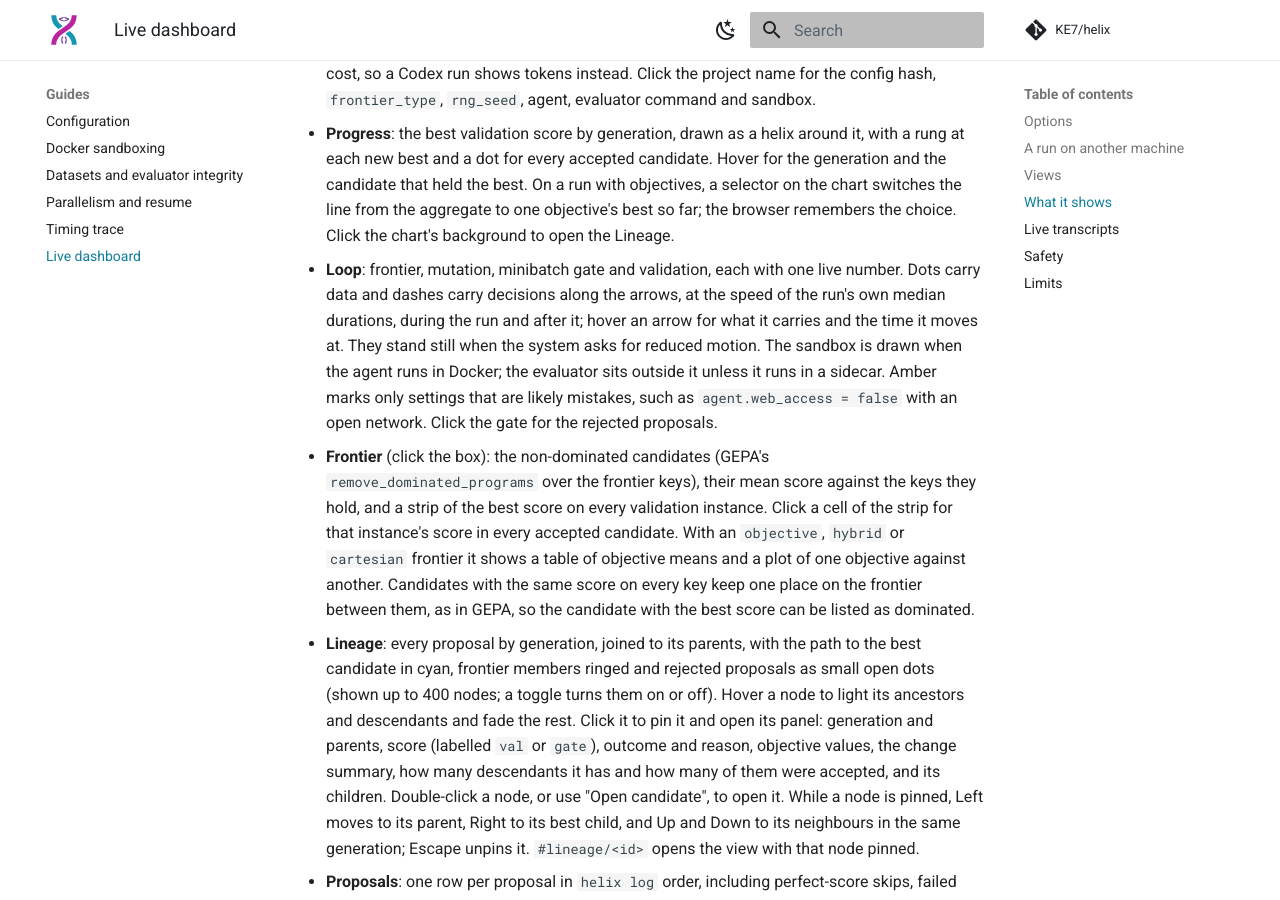
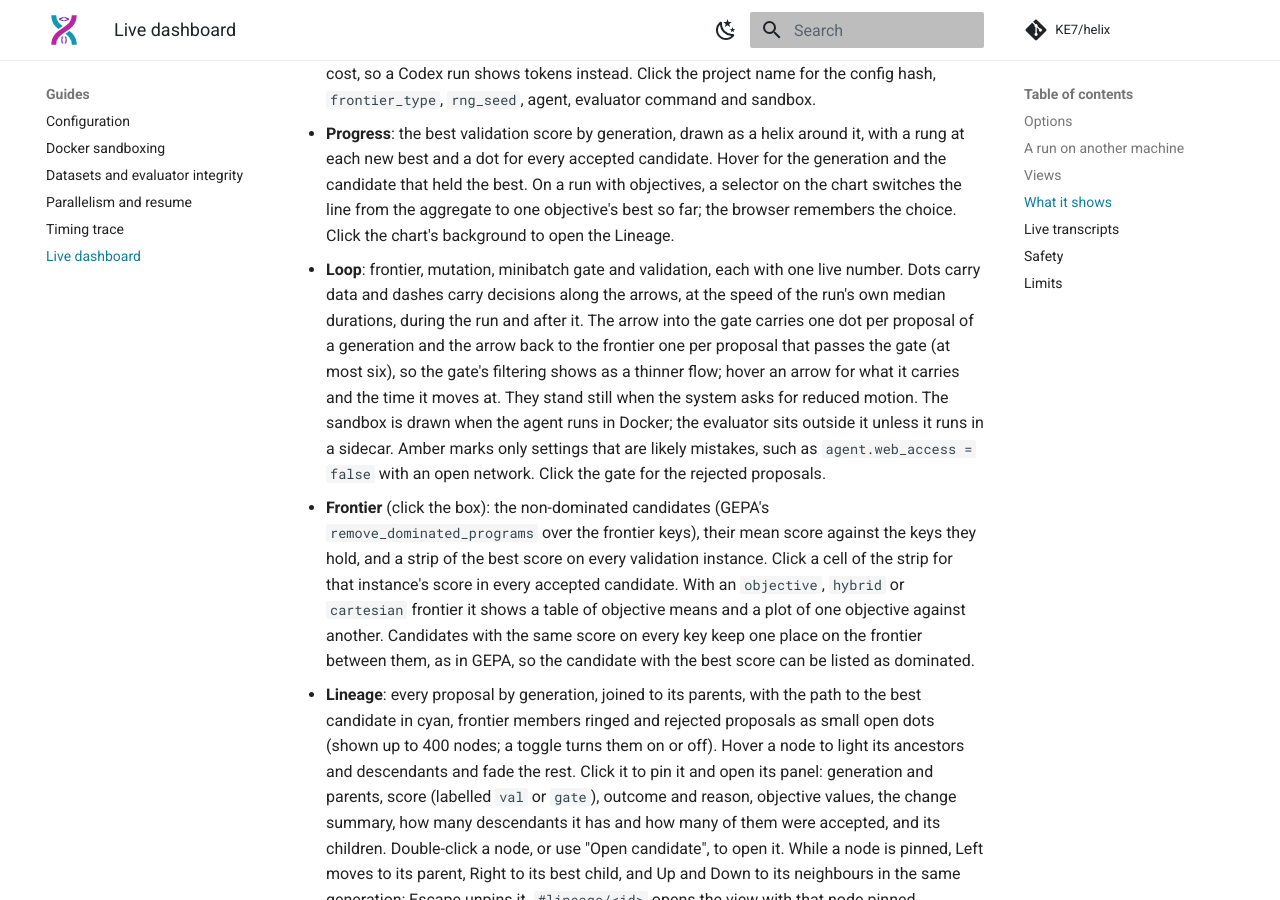
Before and after one commit to KE7/helix, an MkDocs documentation site: the page built from docs/guides/ui.md, in a window 1280 px wide and 900 px high, scrolled down 1811 px. Built offline with MkDocs 1.6.1 and Material for MkDocs 9.7.7, drawn with Linux system fonts in a browser that asks for light colours; comment, search, counter and statistics services are not loaded.

Commit message:
helix ui: loop flows show the gate's funnel
The number of dots on an edge now means something: the edge into the gate
carries one per proposal of a generation, and the edge back to the frontier
one per proposal that passes the gate, at most six, so the gate's filtering
shows as a thinner flow; an edge nothing has crossed (no pass yet, no merge
accepted) stays empty. Speed still comes from the run's median durations.

Co-Authored-By: Claude Opus 5.5 <noreply@anthropic.com>

```diff
--- a/docs/guides/ui.md
+++ b/docs/guides/ui.md
@@ -58,8 +58,10 @@ closes the open popover or panel, and otherwise returns to the Loop. Each view h
   objectives, a selector on the chart switches the line from the aggregate to one objective's best so far; the browser
   remembers the choice. Click the chart's background to open the Lineage.
 - **Loop**: frontier, mutation, minibatch gate and validation, each with one live number. Dots carry data and dashes
-  carry decisions along the arrows, at the speed of the run's own median durations, during the run and after it; hover
-  an arrow for what it carries and the time it moves at. They stand still when the system asks for reduced motion. The
+  carry decisions along the arrows, at the speed of the run's own median durations, during the run and after it. The
+  arrow into the gate carries one dot per proposal of a generation and the arrow back to the frontier one per proposal
+  that passes the gate (at most six), so the gate's filtering shows as a thinner flow; hover an arrow for what it
+  carries and the time it moves at. They stand still when the system asks for reduced motion. The
   sandbox is drawn when the agent runs in Docker; the evaluator sits outside it unless it runs in a sidecar. Amber marks
   only settings that are likely mistakes, such as `agent.web_access = false` with an open network. Click the gate for
   the rejected proposals.
```
Also changed, not shown: src/helix/ui/static/app.js (+22 -8 lines).
